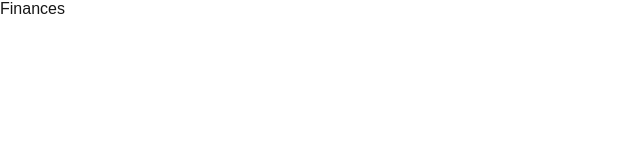
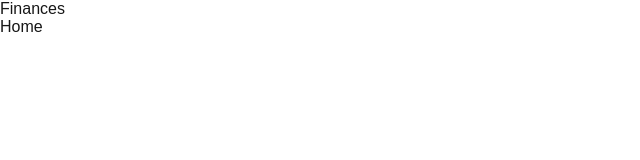
Before and after one commit to GudokVlad-Pilot/training-pack-frontend, a Next.js app: page /finances in a window 1280 px wide. Shown: the top 160 px of the page, without its empty margins (0-640 px from the left). Built offline with nearby package versions, Linux system fonts and the light colour scheme.

Commit message:
feat(nav): added basic navigation to home

```diff
--- a/src/app/finances/financesContent.tsx
+++ b/src/app/finances/financesContent.tsx
@@ -1,5 +1,16 @@
 "use client";
 
+import { useRouter } from "next/navigation";
+
 export default function FinancesContent() {
-  return <div>Finances</div>;
+  const router = useRouter();
+
+  const navigateToHome = () => router.replace("/"); // Replace in terms of disallowing to navigate back from home page
+
+  return (
+    <div>
+      <div>Finances</div>
+      <div onClick={navigateToHome}>Home</div>
+    </div>
+  );
 }
```
